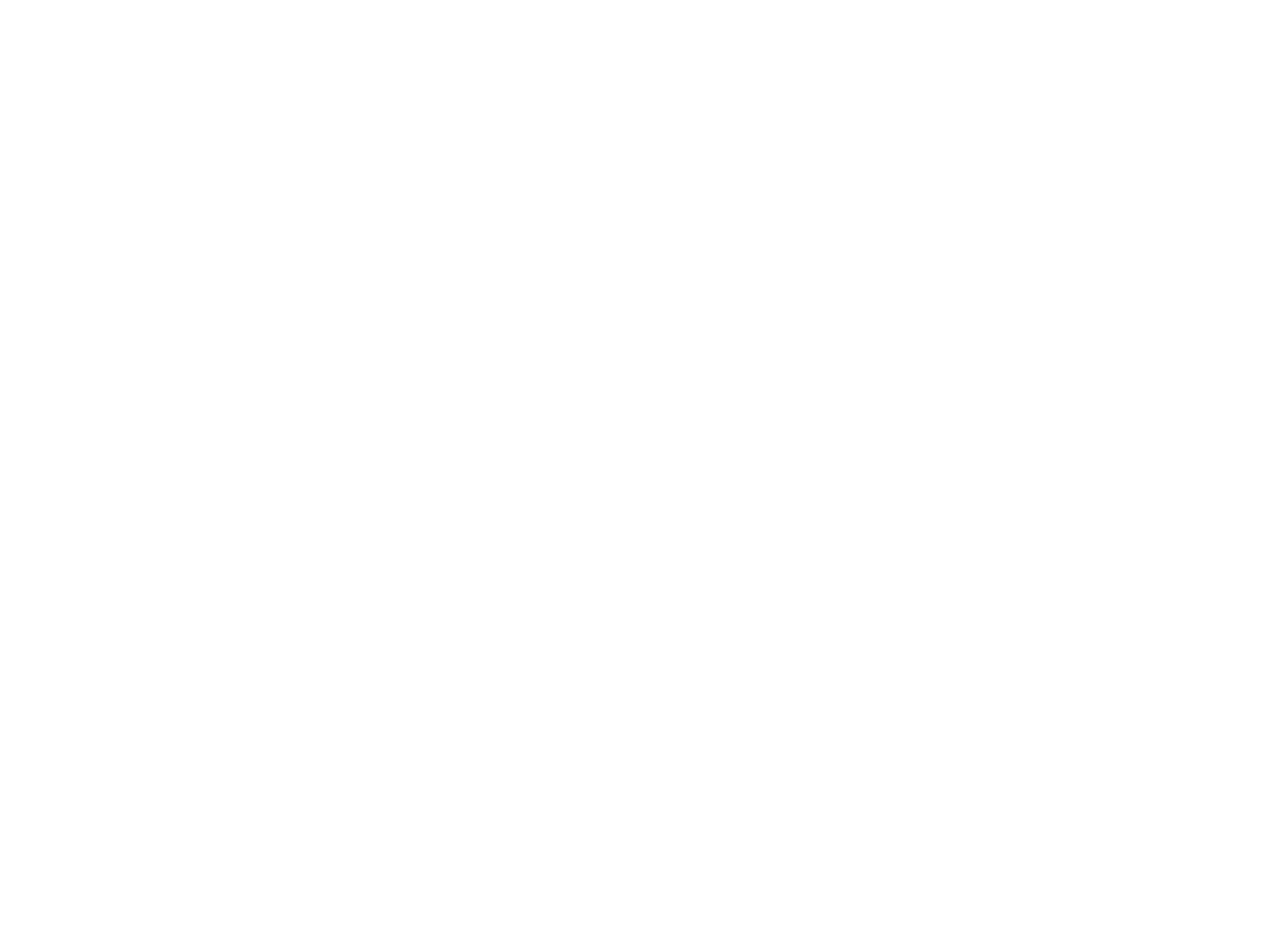
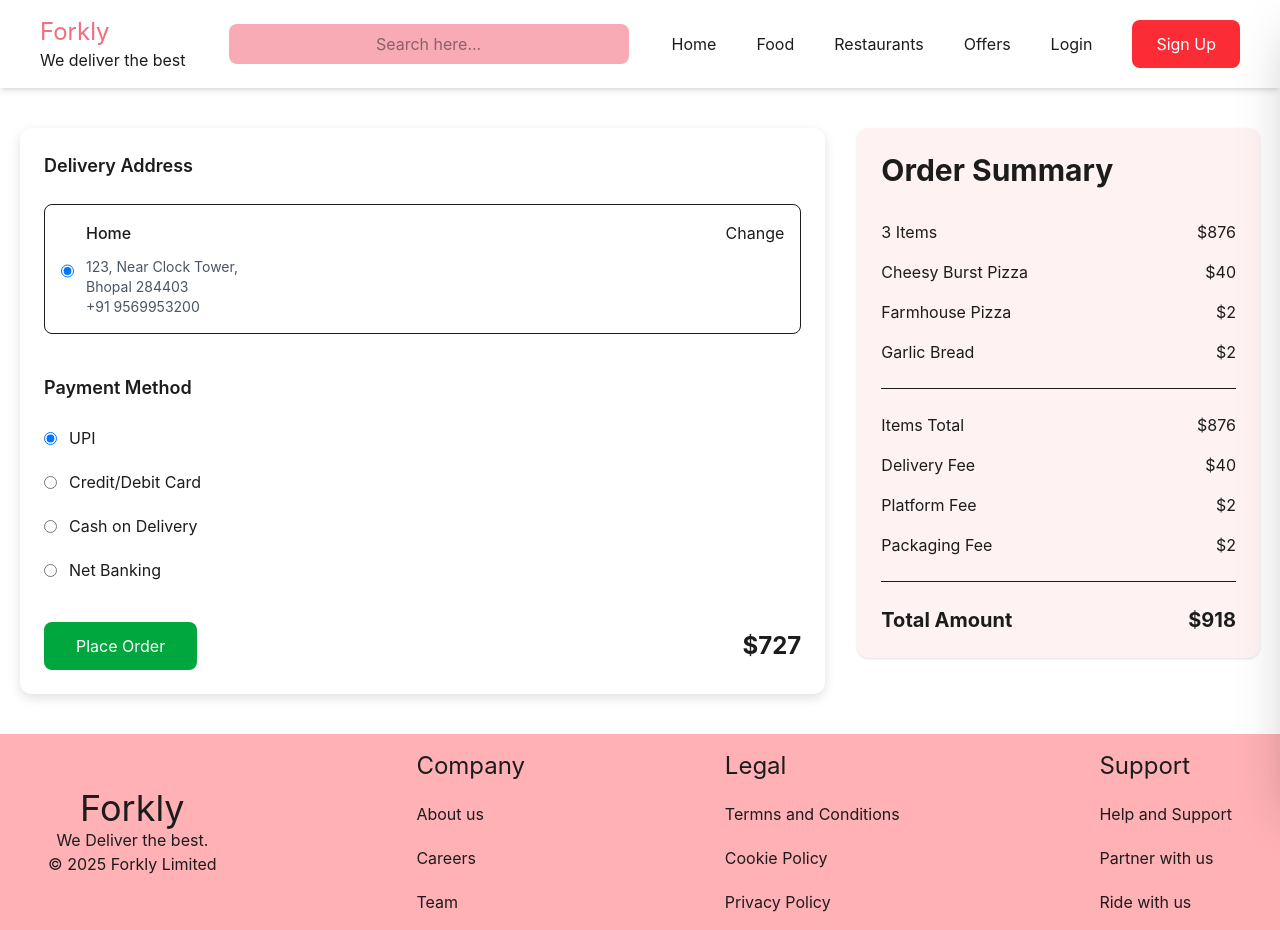
Before and after one commit to ElevenRitual-cyber/Forkly, a React (Vite) app in the folder Forkly/: page /checkout in a window 1280 px wide. Before the commit this address had no page. Before the commit the page ends 800 px from the top, so only its background shows below. Built offline with nearby package versions, Linux system fonts and the light colour scheme.

Commit message:
added the testimonial section as well as checkout section

```diff
--- a/Forkly/src/App.jsx
+++ b/Forkly/src/App.jsx
@@ -6,6 +6,7 @@ import FilterForm from './Components/FiltersForm';
 import SearchPage from './Components/SearchPage';
 import Cart from './Components/Cart';
 import CartPage from './Components/CartPage';
+import Checkout from './Components/Checkout';
 
 
 function App() {
@@ -18,7 +19,7 @@ function App() {
                 <Route path="restaurants" element={<Food />} />
                 <Route path='search' element={<SearchPage />} />
                 <Route path='cart' element={<CartPage />} />
-
+                <Route path='checkout' element={<Checkout />} />
             </Route>
         </Routes>
     </>
--- /dev/null
+++ b/Forkly/src/Components/Checkout.jsx
@@ -0,0 +1,154 @@
+import React, { useState } from "react";
+
+export default function Checkout() {
+  const [payment, setPayment] = useState("upi");
+
+  return (
+    <div className="max-w-7xl mx-auto px-5 py-10">
+      <div className="grid grid-cols-1 lg:grid-cols-[2fr_1fr] gap-8">
+        {/* Left Section */}
+        <div className="card rounded-xl p-6">
+          {/* Delivery Address */}
+          <h2 className="text-lg font-semibold mb-6">Delivery Address</h2>
+
+          <div className="flex justify-between items-start border rounded-lg p-4">
+            <div className="flex gap-3">
+              <input
+                type="radio"
+                name="address"
+                defaultChecked
+                className="mt-1"
+              />
+
+              <div>
+                <h3 className="font-medium">Home</h3>
+
+                <p className="text-sm text-gray-600 mt-3">
+                  123, Near Clock Tower,
+                  <br />
+                  Bhopal 284403
+                  <br />
+                  +91 9569953200
+                </p>
+              </div>
+            </div>
+
+            <button className="text-sm font-semibold hover:text-blue-500">
+              Change
+            </button>
+          </div>
+
+          {/* Payment Method */}
+          <div className="mt-10">
+            <h2 className="text-lg font-semibold mb-6">Payment Method</h2>
+
+            <div className="space-y-5">
+              <label className="flex items-center gap-3 cursor-pointer">
+                <input
+                  type="radio"
+                  checked={payment === "upi"}
+                  onChange={() => setPayment("upi")}
+                />
+                UPI
+              </label>
+
+              <label className="flex items-center gap-3 cursor-pointer">
+                <input
+                  type="radio"
+                  checked={payment === "card"}
+                  onChange={() => setPayment("card")}
+                />
+                Credit/Debit Card
+              </label>
+
+              <label className="flex items-center gap-3 cursor-pointer">
+                <input
+                  type="radio"
+                  checked={payment === "cod"}
+                  onChange={() => setPayment("cod")}
+                />
+                Cash on Delivery
+              </label>
+
+              <label className="flex items-center gap-3 cursor-pointer">
+                <input
+                  type="radio"
+                  checked={payment === "netbanking"}
+                  onChange={() => setPayment("netbanking")}
+                />
+                Net Banking
+              </label>
+            </div>
+          </div>
+
+          {/* Place Order */}
+          <div className="mt-10 flex items-center justify-between">
+            <button className="bg-green-600 hover:bg-green-700 text-white px-8 py-3 rounded-lg font-semibold transition">
+              Place Order
+            </button>
+
+            <span className="text-2xl font-bold">$727</span>
+          </div>
+        </div>
+
+        {/* Right Section */}
+        <div className="bg-red-50 rounded-xl p-6 h-fit shadow-sm">
+          <h2 className="text-3xl font-bold mb-8">Order Summary</h2>
+
+          <div className="space-y-4">
+            <div className="flex justify-between">
+              <span>3 Items</span>
+              <span>$876</span>
+            </div>
+
+            <div className="flex justify-between">
+              <span>Cheesy Burst Pizza</span>
+              <span>$40</span>
+            </div>
+
+            <div className="flex justify-between">
+              <span>Farmhouse Pizza</span>
+              <span>$2</span>
+            </div>
+
+            <div className="flex justify-between">
+              <span>Garlic Bread</span>
+              <span>$2</span>
+            </div>
+          </div>
+
+          <hr className="my-6" />
+
+          <div className="space-y-4">
+            <div className="flex justify-between">
+              <span>Items Total</span>
+              <span>$876</span>
+            </div>
+
+            <div className="flex justify-between">
+              <span>Delivery Fee</span>
+              <span>$40</span>
+            </div>
+
+            <div className="flex justify-between">
+              <span>Platform Fee</span>
+              <span>$2</span>
+            </div>
+
+            <div className="flex justify-between">
+              <span>Packaging Fee</span>
+              <span>$2</span>
+            </div>
+          </div>
+
+          <hr className="my-6" />
+
+          <div className="flex justify-between text-xl font-bold">
+            <span>Total Amount</span>
+            <span>$918</span>
+          </div>
+        </div>
+      </div>
+    </div>
+  );
+}
--- a/Forkly/src/Components/Home.jsx
+++ b/Forkly/src/Components/Home.jsx
@@ -6,6 +6,7 @@ import Slider from "./Slider";
 import seafood from "../assets/Seafood.png";
 import "../css/variable.css";
 import FilterForm from "./FiltersForm";
+import Testimonial from "./Testimonial";
 
 const restaurant = {
     name: "Fine Dine",
@@ -90,6 +91,7 @@ export default function Home() {
 
                 </p>
             </div>
+            <div><Testimonial /></div>
         </>
     )
 }
--- /dev/null
+++ b/Forkly/src/Components/Testimonial.jsx
@@ -0,0 +1,102 @@
+import { useState, useEffect } from "react";
+
+// import person1 from "../asset/tb.png";
+// import person2 from "../assets/tb.png";
+// import person3 from "../assets/tb.png";
+import tb from "../assets/Seafood.png";
+
+const reviews = [
+  {
+    id: 1,
+    name: "Mayank Patel",
+    image: tb,
+    review:
+      "Absolutely incredible experience! We stopped by for Sunday brunch and were blown away. The avocado toast was loaded with fresh ingredients, and the poached eggs were cooked to perfection. The highlight, though, was the house-made chai latte—not too sweet, just the right amount of spice. The staff was super attentive despite the rush. Will definitely be making this a weekly regular spot!",
+  },
+  {
+    id: 2,
+    name: "John Smith",
+    image: tb,
+    review:
+      "The pizzas were absolutely delicious and arrived hot. The delivery was on time, and the packaging was neat. Everything tasted fresh, and the customer service was excellent. Highly recommended!",
+  },
+  {
+    id: 3,
+    name: "Emma Watson",
+    image: tb,
+    review:
+      "This has quickly become my favorite place to order food from. The quality is always consistent, the portions are generous, and the prices are reasonable. Looking forward to trying more dishes!",
+  },
+];
+
+export default function Testimonial() {
+  const [current, setCurrent] = useState(0);
+  const [fade, setFade] = useState(true);
+
+  useEffect(() => {
+    const interval = setInterval(() => {
+      setFade(false);
+
+      setTimeout(() => {
+        setCurrent((prev) => (prev + 1) % reviews.length);
+        setFade(true);
+      }, 300);
+    }, 4000);
+
+    return () => clearInterval(interval);
+  }, []);
+
+  const review = reviews[current];
+
+  return (
+
+  <div className="w-full mt-20">
+    <div className="w-full bg-red-50 px-6 md:px-10 lg:px-20 py-12">
+      <div
+        className={`flex flex-col lg:flex-row items-center gap-10 transition-opacity duration-300 ${
+          fade ? "opacity-100" : "opacity-0"
+        }`}
+      >
+        {/* Customer Image */}
+        <div className="flex-shrink-0">
+          <img
+            src={review.image}
+            alt={review.name}
+            className="w-40 h-40 rounded-full object-cover"
+          />
+        </div>
+
+        {/* Review Content */}
+        <div className="flex-1">
+          <h2 className="text-3xl md:text-4xl font-bold text-center lg:text-left mb-6">
+            What customers think about us?
+          </h2>
+
+          <p className="text-gray-700 leading-8 text-justify">
+            "{review.review}"
+          </p>
+
+          <p className="text-right mt-8 font-semibold">
+            ~ {review.name}
+          </p>
+
+          {/* Indicator Dots */}
+          <div className="flex justify-center lg:justify-start gap-3 mt-8">
+            {reviews.map((_, index) => (
+              <button
+                key={index}
+                onClick={() => setCurrent(index)}
+                className={`transition-all duration-300 rounded-full ${
+                  current === index
+                    ? "w-8 h-3 bg-red-500"
+                    : "w-3 h-3 bg-gray-300 hover:bg-gray-400"
+                }`}
+              />
+            ))}
+          </div>
+        </div>
+      </div>
+    </div>
+  </div>
+  );
+}
```
